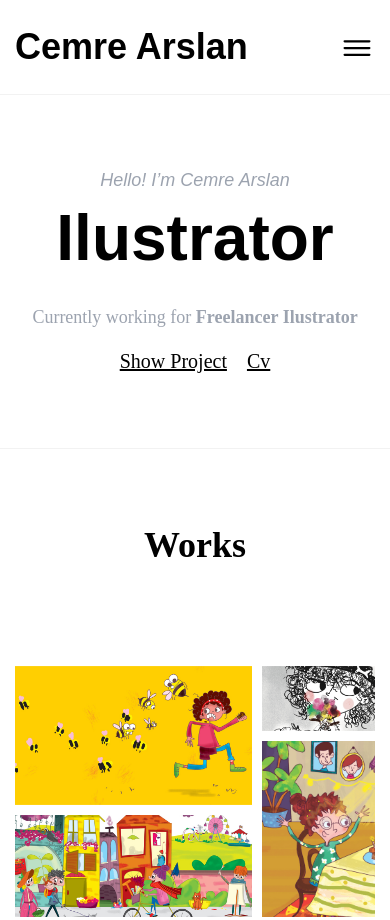
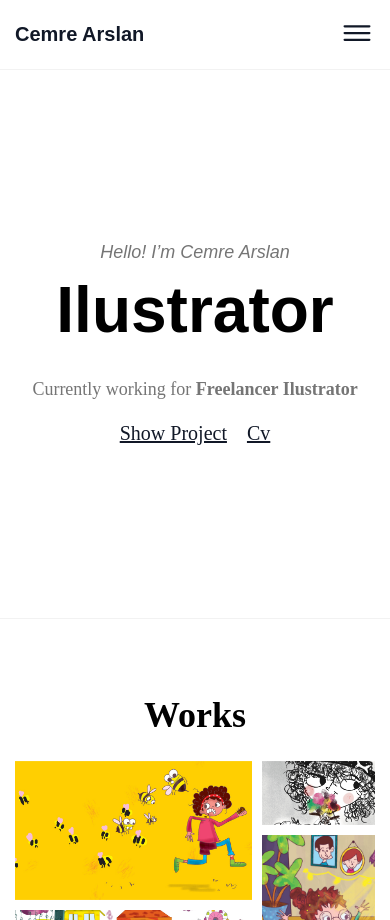
Before and after one commit to celebigilfatih/ilustaration, a website: page index-cop.html in a window 390 px wide. Shown: the top 920 px of the page. Drawn offline with nearby package versions, Linux system fonts and the light colour scheme; files that its build step writes are made by us from their sources; files whose address does not match are found by name.

Commit message:
Mobil uyum tamamlandi

```diff
--- a/src/scss/abstracts/_variables.scss
+++ b/src/scss/abstracts/_variables.scss
@@ -1,9 +1,7 @@
 :root {
-  --primary: #d71125;
-  --primary-dark: #bc0f20;
-  --secondary: #737f88;
+  --dark: #111827;
   --white: #fff;
-  --grey: #9ca3af;
+  --grey: #757575;
   --grey-light: #f2f2f2;
 
   --font-primary: "DM Sans", serif;
@@ -63,7 +61,6 @@ $spacers: map-merge(
   margin-right: auto;
 }
 
-
 .container-full {
   width: 100%;
   padding-left: 10rem;
--- a/src/scss/layout/_header.scss
+++ b/src/scss/layout/_header.scss
@@ -1,22 +1,24 @@
 .header {
-
   position: relative;
   display: flex;
   align-items: center;
   justify-content: space-between;
 
-
   padding: 5rem 10rem;
   border-bottom: 1px solid var(--grey-light);
 
   @include respond("phone") {
-        padding: 2.5rem 1.5rem;
+    padding: 1.5rem;
   }
 
   &__title {
-
     font-size: 3.6rem;
     font-family: var(--font-secondary);
     font-weight: 700;
+    z-index: 10;
+
+    @include respond("phone") {
+      font-size: 2rem;
     }
   }
+}
--- a/src/scss/layout/_layouts.scss
+++ b/src/scss/layout/_layouts.scss
@@ -8,16 +8,16 @@
   padding-bottom: 15rem;
   border-bottom: 1px solid var(--grey-light);
 
-  @include respond("phone"){
-
+  @include respond("phone") {
     padding: 7.5rem 1.5rem;
+    height: 65vh;
   }
 
   &__paragraph {
     font-size: 1.8rem;
     color: var(--grey);
     padding-bottom: 1rem;
-    @include respond("phone"){
+    @include respond("phone") {
       text-align: center;
     }
   }
@@ -36,7 +36,7 @@
   padding-top: 10rem;
   padding-bottom: 10rem;
 
-    @include respond("phone"){
+  @include respond("phone") {
     padding: 7.5rem 1.5rem;
   }
 
@@ -44,6 +44,10 @@
     font-size: 3.6rem;
     margin-bottom: 10rem;
     text-align: center;
+
+    @include respond("phone") {
+      margin-bottom: 2.5rem;
+    }
   }
 }
 
@@ -53,7 +57,6 @@
   grid-template-rows: repeat(14, 7vw);
   gap: 1rem;
 
-
   &__item {
     &--1 {
       grid-row: 11 / span 3;
@@ -61,23 +64,18 @@
     }
 
     &--2 {
-
-
       grid-row: 3 / span 5;
       grid-column: 5 / span 2;
-
     }
 
     &--3 {
       grid-row: 5 / span 3;
       grid-column: 1 / span 4;
-
     }
 
     &--4 {
       grid-row: 11 / span 3;
       grid-column: 5 / span 2;
-
     }
 
     &--5 {
@@ -86,14 +84,10 @@
     }
 
     &--5 {
-
-
     }
     &--6 {
-
       grid-row: 1 / span 4;
       grid-column: 1 / span 4;
-
     }
     &--7 {
       grid-row: 8 / span 3;
@@ -102,14 +96,12 @@
     &--8 {
       grid-row: 8 / span 3;
       grid-column: 4 / span 3;
-
     }
     &--9 {
       grid-row: 11 / span 3;
       grid-column: 1 / span 2;
     }
   }
-
 
   &__img {
     width: 100%;
--- a/src/scss/layout/_navigation.scss
+++ b/src/scss/layout/_navigation.scss
@@ -1,46 +1,6 @@
-
-.navbar__list {
-  display: flex;
-  gap: 10rem;
-
-}
-
-.navbar__link {
-
-  font-size: 1.8rem;
-  text-decoration: none;
-  font-weight: 400;
-  transition: ease all 0.3s;
-}
-
-.navbar__link:hover,
-.navbar__link:active {
-  color: #0d141a;
-}
-
-.navbar__mobile--icon {
-  width: 3.6rem;
-  height: 3.6rem;
-  color: var(--dark);
-}
-
-.navbar__mobile {
-  display: none;
-  cursor: pointer;
-  margin-top: .5rem;
-}
-
-.navbar__mobile--icon[name="close-outline"] {
-  display: none;
-}
-
-/* Media Queries */
-@media (max-width: 57.5rem) {
-  .navbar__mobile {
-    display: block;
-  }
 .navbar {
-    background: #ca0117;
+  @include respond("phone") {
+    background: var(--grey);
     display: flex;
     align-items: center;
     justify-content: center;
@@ -57,29 +17,72 @@
     visibility: hidden;
   }
 
-  .navbar__list {
+  &__list {
+    display: flex;
+    gap: 10rem;
+    @include respond("phone") {
       display: flex;
       flex-direction: column;
       align-items: center;
       justify-content: center;
     }
+  }
+  &__link {
+    font-size: 1.8rem;
+    text-decoration: none;
+    font-weight: 400;
+    transition: ease all 0.3s;
 
-  .navbar__link {
+    &:hover,
+    &:active {
+      color: var(--grey);
+    }
+
+    @include respond("phone") {
       color: #fcfcfc;
     }
+  }
 
-  .navbar__open .navbar {
+  &__mobile--icon {
+    width: 3.6rem;
+    height: 3.6rem;
+    color: var(--dark);
+  }
+
+  &__mobile {
+    display: none;
+    cursor: pointer;
+    margin-top: 0.5rem;
+    @include respond("phone") {
+      margin-top: 0;
+    }
+
+    &--icon[name="close-outline"] {
+      display: none;
+    }
+
+    @include respond("phone") {
+      display: block;
+    }
+  }
+
+  &__open .navbar {
+    @include respond("phone") {
       opacity: 1;
       pointer-events: auto;
       visibility: visible;
       transform: translateX(0);
     }
+  }
 
-  .navbar__open .navbar__mobile--icon[name="close-outline"] {
+  &__open .navbar__mobile--icon[name="close-outline"] {
+    @include respond("phone") {
       display: block;
     }
-
-  .navbar__open .navbar__mobile--icon[name="menu-outline"] {
+  }
+  &__open .navbar__mobile--icon[name="menu-outline"] {
+    @include respond("phone") {
       display: none;
     }
   }
+}
```
Also changed, not shown: dist/assets/css/main.css, 1 other file. Lines whose indentation alone changed are shown as unchanged.
